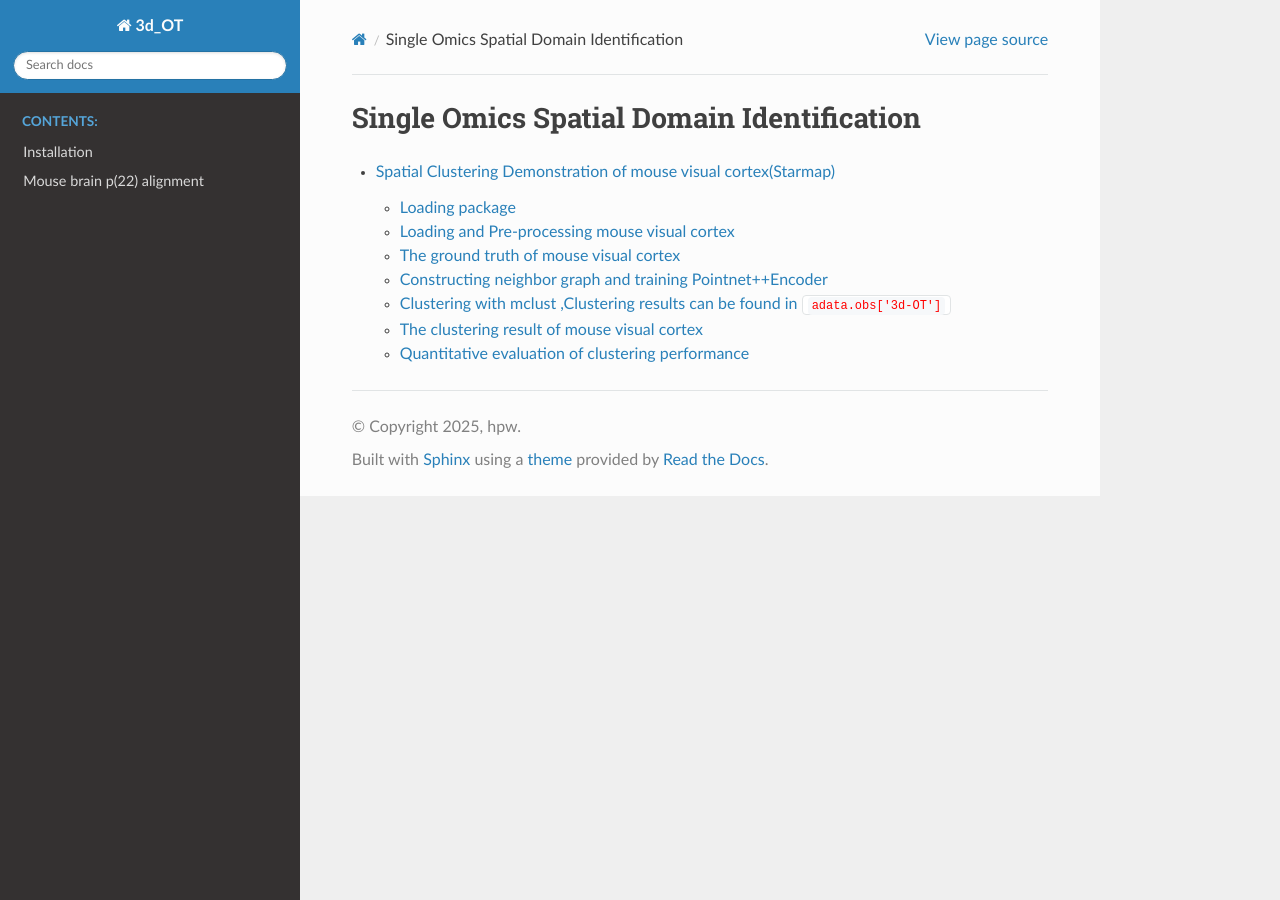
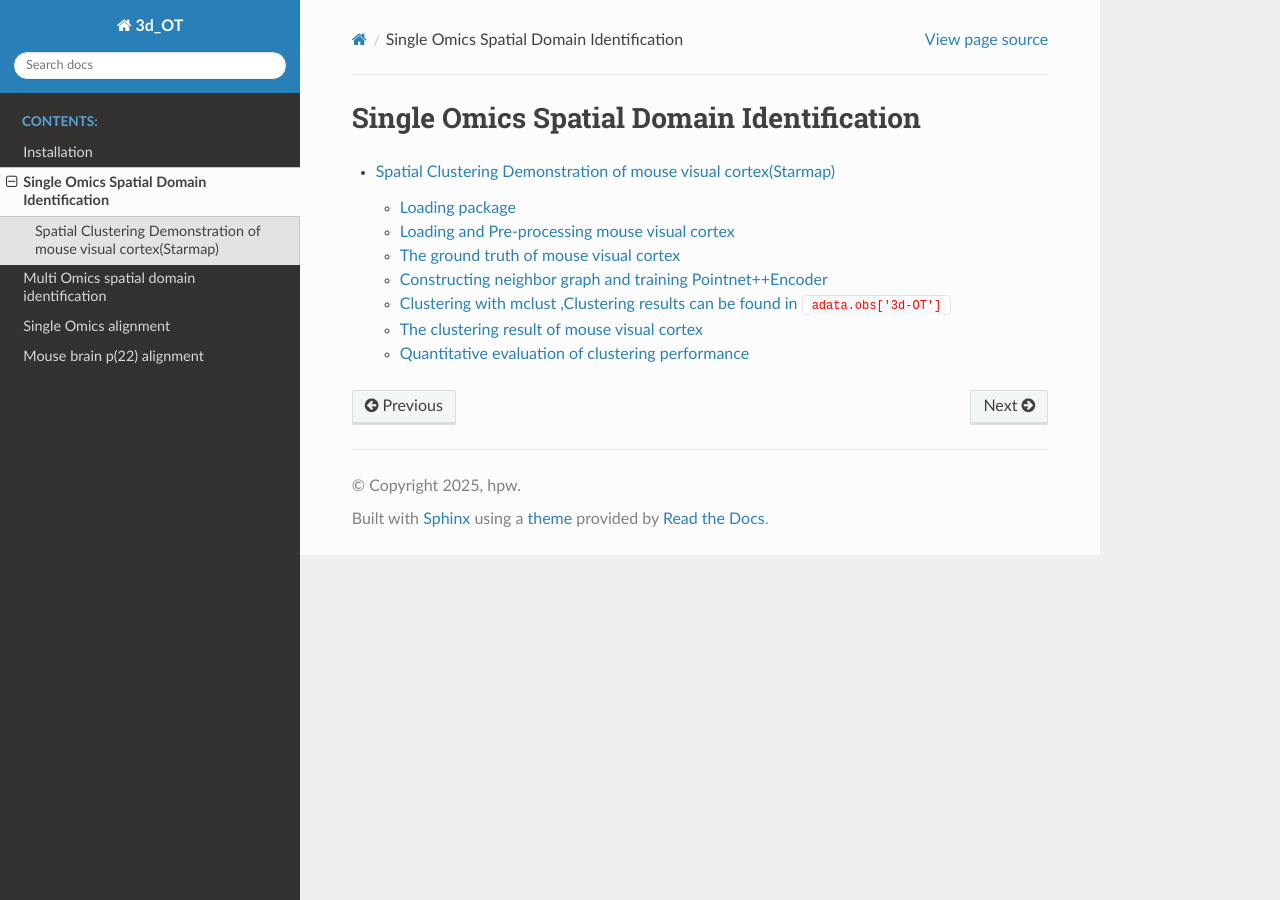
Before and after one commit to 1027victor/3d_ot, a Sphinx documentation site: the page built from docs/source/Single_Omics_spatial_domain_identification/index.rst, in a window 1280 px wide. Built offline with Sphinx 7.4.7 and the Read the Docs theme 3.1.0, drawn with Linux system fonts in a browser that asks for light colours; pages that are not in the unit, such as notebooks, are missing from menus.

Commit message:
update index

```diff
--- a/docs/source/Single_Omics_spatial_domain_identification/index.rst
+++ b/docs/source/Single_Omics_spatial_domain_identification/index.rst
@@ -1,4 +1,4 @@
-Single Omics  Spatial Domain Identification
+Single Omics Spatial Domain Identification
 ===========================================================
 
 
--- a/docs/source/index.rst
+++ b/docs/source/index.rst
@@ -1,5 +1,5 @@
 Welcome to 3d_OT's documentation!
-=================
+==================================
 
 
 
@@ -9,9 +9,9 @@ Welcome to 3d_OT's documentation!
    :caption: Contents:
 
    Installation
-   Single_modal_spatial_domain_identification/index
-   Multi_Modal_spatial_domain_identification/index
-   Single_modal_alignment/index
+   Single_Omics_spatial_domain_identification/index
+   Multi_Omics_spatial_domain_identification/index
+   Single_Omics_alignment/index
    Mouse_brain_p22_alignment/index
    3Dreconstruction
    cross_platform
```
